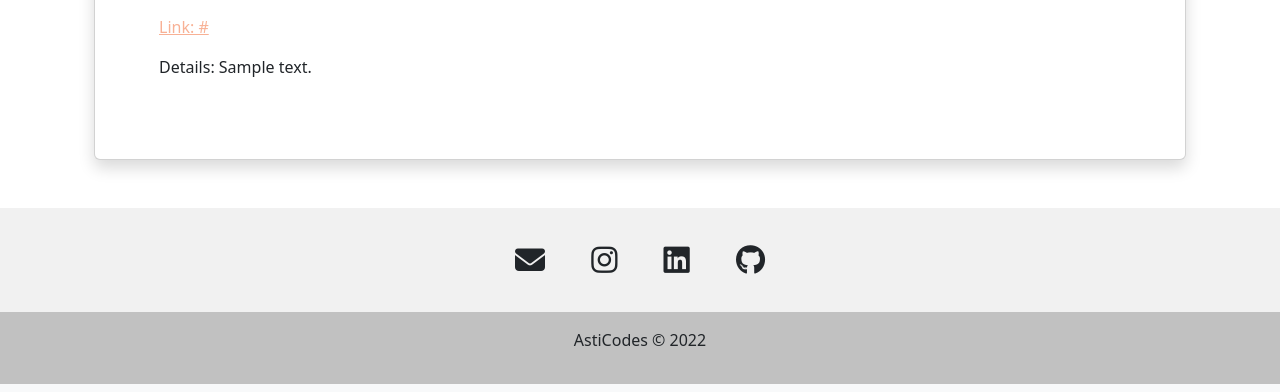
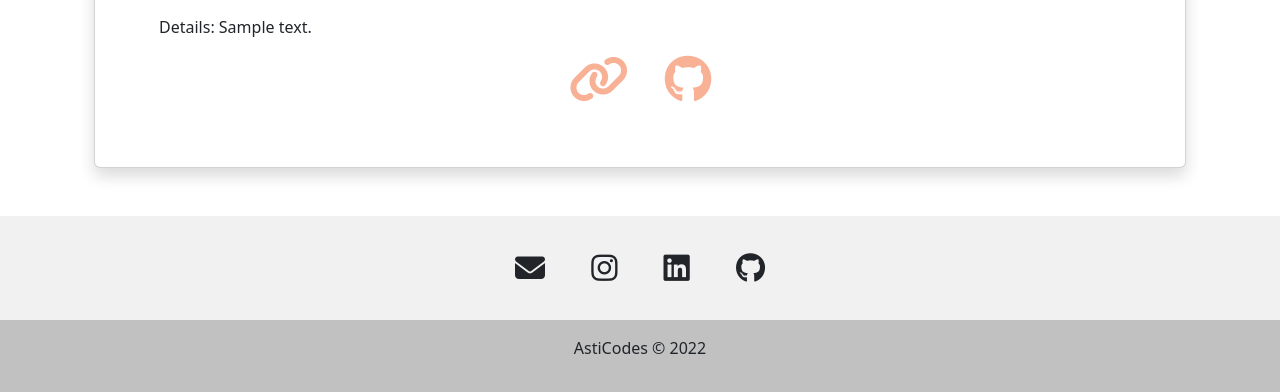
Before and after one commit to AnastasiiaAsti/portfolio, a Django app: page /projects/ in a window 1280 px wide. Shown: the part 1219-1611 px from the top of the page. Run offline with Django 4.2, Linux system fonts and the light colour scheme; tables that the repository leaves empty hold one stand-in row (values such as "Sample post"); some libraries are stand-ins or nearby versions; some web fonts are replaced.

Commit message:
add github icon to projects

```diff
--- a/main_app/models.py
+++ b/main_app/models.py
@@ -8,6 +8,7 @@ class Project(models.Model):
     name = models.CharField(max_length=100)
     link = models.URLField(max_length=200)
     description = models.CharField(max_length=1000)
+    linkGh = models.URLField(max_length=200)
 
     def __str__(self):
         return f'{self.name} ({self.id})'
--- a/main_app/templates/projects/index.html
+++ b/main_app/templates/projects/index.html
@@ -13,8 +13,11 @@
           {% endfor %}
           <div class="card-body">
 
-            <a class="color" href="{{project.link}}"><p>Link:   {{project.link}}</p></a>
-            <p>Details: {{project.description}}</p>
+              <p><span class="strong">Details: </span>{{project.description}}</p>
+              <div class="text-center mb-0">
+              <a class="color m-3 w-100" href="{{project.link}}" target="_blank"><i class="fa-solid fa-link fa-3x"></i></i></a>
+              <a class="color m-3" href="{{project.linkGh}}" target="_blank"><i class="fa-brands fa-github fa-3x"></i></a>
+            </div>
         </div>
             </div>
       </div>
```
Also changed, not shown: main_app/migrations/0006_project_linkgh.py (added), main_app/static/css/style.css (line endings or trailing spaces).
